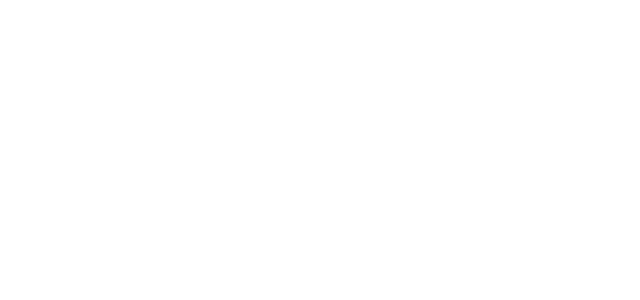
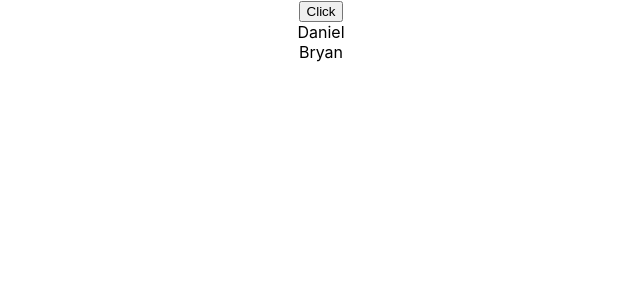
Before and after one commit to dannie-xoxo/learn-render, a React (Create React App) app: page / in a window 1280 px wide. Shown: the top 300 px of the page, without its empty margins (319-959 px from the left). Built offline with nearby package versions, Linux system fonts and the light colour scheme.

Commit message:
first commit

```diff
--- a/src/App.js
+++ b/src/App.js
@@ -1,10 +1,17 @@
 import React from 'react';
 import './App.css';
+import ArrayState from './component/Immutable State/arrayState';
+import ObjectState from './component/Immutable State/objectState';
+import UseReducer from './component/UseReducer/UseReducer';
+import UseState from './component/UseState/UseState';
 
 function App() {
   return (
     <div className="App">
-
+      {/* <UseState /> */}
+      {/* <UseReducer /> */}
+      {/* <ObjectState /> */}
+      <ArrayState />
     </div>
   );
 }
--- /dev/null
+++ b/src/component/Immutable State/arrayState.jsx
@@ -0,0 +1,26 @@
+import React, { useState } from 'react';
+
+const initState = ['Daniel', 'Bryan']
+function ArrayState() {
+    const [persons,setPersons] = useState (initState)
+
+     const clickHandler = () =>  {
+        const newPersons = [...persons]
+        newPersons.push('Kdee')
+        newPersons.push('Dave')
+        setPersons(newPersons)
+    }
+    console.log('array state updating.....')
+    return (
+        <>
+        <button onClick={clickHandler}>Click</button>
+        {
+            persons.map(person => (
+                <div key={person}>{person}</div>
+            ))
+        }
+        </>
+     );
+}
+
+export default ArrayState;
--- /dev/null
+++ b/src/component/Immutable State/objectState.jsx
@@ -0,0 +1,25 @@
+import React, { useState } from 'react';
+
+const initState = {
+    fname:'Daniel',
+    lname: 'Bryan'
+}
+
+function ObjectState() {
+    const[persons, setPersons] = useState(initState)
+
+    const clickHandler = () => {
+        const newPersons = {...persons} // merge the current stateto the new state
+        newPersons.fname= 'Sunny'
+        newPersons.lname= 'Child'
+        setPersons(newPersons)
+    }
+    console.log('object state updating....')
+    return (
+        <>
+        <button onClick={clickHandler}>{persons.fname}-{persons.lname}</button>
+        </>
+     );
+}
+
+export default ObjectState;
--- /dev/null
+++ b/src/component/UseReducer/UseReducer.jsx
@@ -0,0 +1,39 @@
+//useReducer and Render
+import React, { useReducer } from 'react';
+
+const initialState = 0
+
+const reducer = (state, action) => {
+    switch(action) {
+        case 'increment':
+            return (state + 1)
+        case 'decrement':
+            return(state - 1)
+        case 'reset':
+            return (initialState)
+        default:
+        return(state)
+   }
+}
+function UseReducer() {
+const[count, dispatch] = useReducer(reducer, initialState)
+
+console.log('useReducer updating.....')
+    return (
+        <>
+        <h2> Count : {count} </h2>
+        <button onClick={() => dispatch('increment')}>Increment</button>
+        <button onClick={() => dispatch('decrement')}>Decrement</button>
+        <button onClick={() => dispatch('reset')}>Reset</button>
+        </>
+     );
+}
+
+export default UseReducer;
+ /*useReducer and Render
+
+ - the dispatch function from a useReducer hook will cause the component to re-render
+ - the exception is when you update a state hook to the same value as the current state.
+ - Same value after the initial render? the component will not re-render
+ - Same value after re-renders? React will render that specific component one more time
+ and then bail out from any subsequent renders */
--- /dev/null
+++ b/src/component/UseState/UseState.jsx
@@ -0,0 +1,35 @@
+//useState and Render
+import React, { useState } from 'react';
+
+function UseState() {
+    const[count, setCount] = useState(0)
+    console.log('updating state....')
+    return (
+        <>
+        <button onClick={() => setCount(p => p + 1)}>Count: {count}</button>
+        <button onClick={() => setCount(0)}>Count to 0</button>
+        <button onClick={() => setCount(5)}>Count to 5</button>
+        </>
+    );
+}
+
+export default UseState;
+ /*React render
+ the render is divided into two categories
+ Render phase and Commit phase.
+ Render Phase
+ - App --> component (flagged)
+ -JSX  -------> React elements (JS objects) using the createElement()
+ - Reconcilation of the prev render and new render
+
+ Commit Phase
+ - changes from the render phase(which is the updated component)----> DOM
+ */
+
+ /*useState and Render
+
+ - the setter function from a useState hook will cause th component to re-render
+ - the exception is when you update a state hook to the same value as the current state.
+ - Same value after the initial render? the component will not re-render
+ - Same value after re-renders? React will render that specific component one more time
+ and then bail out from any subsequent renders */
--- a/src/index.js
+++ b/src/index.js
@@ -6,9 +6,9 @@ import reportWebVitals from './reportWebVitals';
 
 const root = ReactDOM.createRoot(document.getElementById('root'));
 root.render(
-  <React.StrictMode>
+  // <React.StrictMode>
     <App />
-  </React.StrictMode>
+  // </React.StrictMode>
 );
 
 // If you want to start measuring performance in your app, pass a function
```
